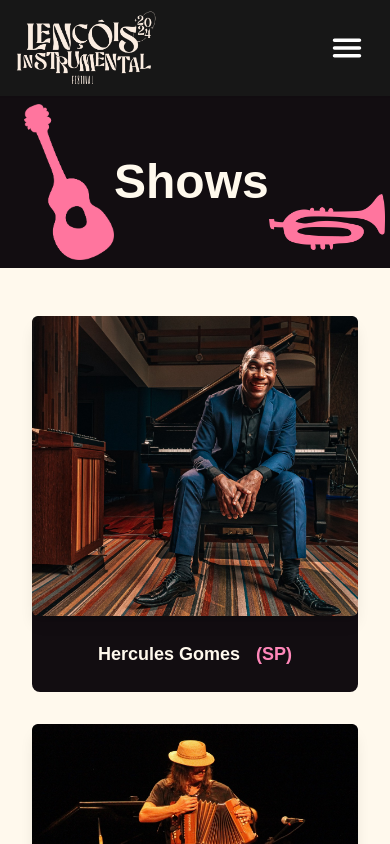
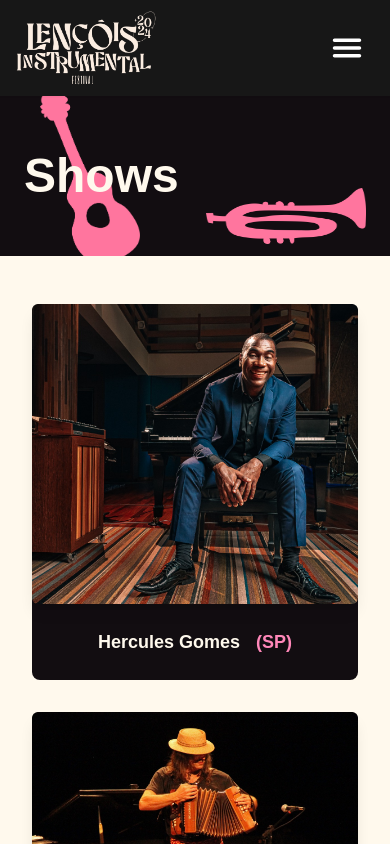
Before and after one commit to romuloromulo/lencoisjazzeblues, a Next.js app: page /atracoes in a window 390 px wide. Shown: the top 844 px of the page. Built offline with nearby package versions, Linux system fonts and the light colour scheme; a web font is replaced by a local one.

Commit message:
melhorando responsividade do navbar

```diff
--- a/src/app/atracoes/page.jsx
+++ b/src/app/atracoes/page.jsx
@@ -6,6 +6,7 @@ import trompete from "../../../public/trompete.png";
 import violao from "../../../public/violão.png";
 import Link from "next/link";
 import { motion } from "framer-motion";
+import BannerComponent from "../../components/layout/banner";
 
 function Atrações() {
   const renderAtraçoes = atracoes.map((item, index) =>
@@ -64,23 +65,8 @@ function Atrações() {
       id="Atrações"
       className="min-h-screen relative pb-10 bg-background-white"
     >
-      <div className="px-6 mb-12 py-2 sm:w-full overflow-hidden justify-between bg-background-primary flex items-center md:justify-center">
-        <Image src={violao} alt="" width={90} height={90} />
-        <div className="text-5xl md:text-7xl font-bold  w-2/3  z-30 mb text-background-white">
-          Shows
-        </div>
+      <BannerComponent title="Shows" />
 
-        {/* <h2 className="text-md font-light text-white text-center w-full relative z-30">
-              Conheça as atrações dessa edição!
-            </h2> */}
-        <Image
-          src={trompete}
-          alt=""
-          width={180}
-          height={180}
-          className="h-14 translate-y-10 sm:h-auto sm:translate-y-0"
-        />
-      </div>
       {/* <div className="w-full border-b border-black/50 mb-8"></div> */}
 
       <div className="container mx-auto z-30 grid grid-cols-1 md:grid-cols-2 lg:grid-cols-3  gap-8 justify-center items-center">
--- a/src/app/sobre/page.jsx
+++ b/src/app/sobre/page.jsx
@@ -19,12 +19,12 @@ function page() {
 
       <div className="container mx-auto flex flex-col justify-center items-center">
         <div className="p-4 bg-background-primary rounded-full shadow-sm mb-8">
-          <h1 className="text-4xl font-bold text-background-white">
+          <h1 className="text-xl sm:text-3xl md:text-4xl font-bold text-background-white">
             15 anos de Lençóis Jazz e Blues
           </h1>
         </div>
-        <div className="w-[80%] flex flex-col justify-center items-center mb-24">
-          <p className="text-xl font-bold text-background-primary/80">
+        <div className="w-[95%] md:w-[80%] flex flex-col justify-center items-center mb-24">
+          <p className="text-lg md:text-xl  font-bold text-background-primary/80">
             Democrático, inclusivo e diverso, o Lençóis Instrumental 2024
             celebra os 15 anos do Lençóis Jazz e Blues Festival com boas
             atrações musicais e entrada gratuita. O festival será realizado dias
@@ -49,12 +49,12 @@ function page() {
             através da Lei Federal de Incentivo à Cultura. Realização: Tutuca
             Viana Produções.
           </p>
-          <div className="max-w-[80%] p-4 bg-background-primary rounded-full shadow-sm mb-8 relative mt-8">
-            <h1 className="text-4xl font-bold text-background-white text-center">
+          <div className="md:max-w-[80%] p-4 bg-background-primary rounded-full shadow-sm mb-8 relative mt-8">
+            <h1 className="text-xl sm:text-3xl md:text-4xl font-bold text-background-white whitespace-nowrap">
               Histórico do Lençóis Jazz e Blues Festival
             </h1>
           </div>
-          <p className="text-xl font-bold text-background-primary/80">
+          <p className="text-lg  md:text-xl  font-bold text-background-primary/80">
             Há 15 anos, em 2009, nasceu em Barreirinhas o Lençóis Jazz e Blues
             Festival, pioneiro no Maranhão e o primeiro do gênero na cidade sob
             o comando do músico maranhense Tutuca Viana. O festival se
--- a/src/components/layout/navbar.jsx
+++ b/src/components/layout/navbar.jsx
@@ -21,7 +21,7 @@ export default function Navbar() {
 
   return (
     <div id="NavBar">
-      <nav className="w-full lg:px-15 bg-neutral-900 h-24 z-50 p-10 justify-between items-center px-10 hidden sm:flex">
+      <nav className="w-full lg:px-15 bg-neutral-900 h-24 z-50 p-10 justify-between items-center px-10 hidden md:flex">
         <div id="MenuEsquerda">
           <Link href="/">
             <Image src={Logo} width={150} height={35} alt="Logo Culturarte" />
@@ -108,7 +108,7 @@ export default function Navbar() {
         id="Mobile menu"
         className={`transition-transform duration-500 ease-out transform z-50 ${
           !openNav ? "translate-y-0" : "-translate-y-full"
-        } flex px-2 sm:hidden shadow-sm items-center fixed justify-between w-full h-24 bg-neutral-900 cursor-pointer`}
+        } flex px-2 md:hidden shadow-sm items-center fixed justify-between w-full h-24 bg-neutral-900 cursor-pointer`}
         style={{ top: 0 }}
       >
         <Link href="/" className="">
@@ -126,7 +126,7 @@ export default function Navbar() {
 
       <div
         id="Mobile dropdown menu"
-        className={`fixed left-0 top-0 w-screen sm:hidden h-full bg-neutral-900 z-50 p-10 overflow-hidden transition-transform duration-500 ease-out ${
+        className={`fixed left-0 top-0 w-screen md:hidden h-full bg-neutral-900 z-50 p-10 overflow-hidden transition-transform duration-500 ease-out ${
           openNav ? "transform translate-y-0" : "transform -translate-y-full"
         }`}
         onClick={handleNav}
--- a/src/components/layout/programSection.jsx
+++ b/src/components/layout/programSection.jsx
@@ -16,7 +16,7 @@ const ProgramSection = ({ id, title, date, program }) => (
         </h1>
         <p className="text-md sm:text-lg font-semibold">{date}</p>
       </div>
-      <ul className="flex flex-col space-x-4 md:flex-row p-4 rounded-xl  items-start z-10">
+      <ul className="flex flex-col md:space-x-4 md:flex-row p-4 rounded-xl  items-start z-10">
         {program.map((dia) => (
           <li key={dia.diaSemana} className="md:w-1/2">
             <div className="items-center w-full gap-2 mb-2">
@@ -33,7 +33,7 @@ const ProgramSection = ({ id, title, date, program }) => (
                 {dia.local}
               </h2>
             </div>
-            <ul className=" md:ml-2 mb-6 text-xl md:text-2xl ">
+            <ul className="  mb-6 text-xl md:text-2xl ">
               {dia.eventos.map((evento) => (
                 <li key={evento.titulo} className="mb-2 font-bold">
                   <span className="font-bold">{evento.hora} </span>-{" "}
```
